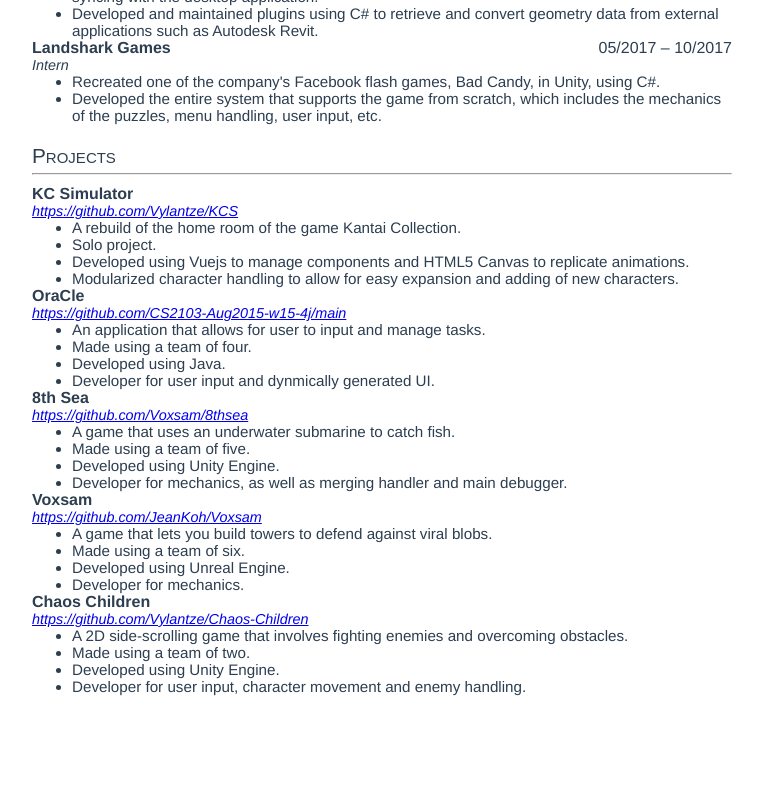
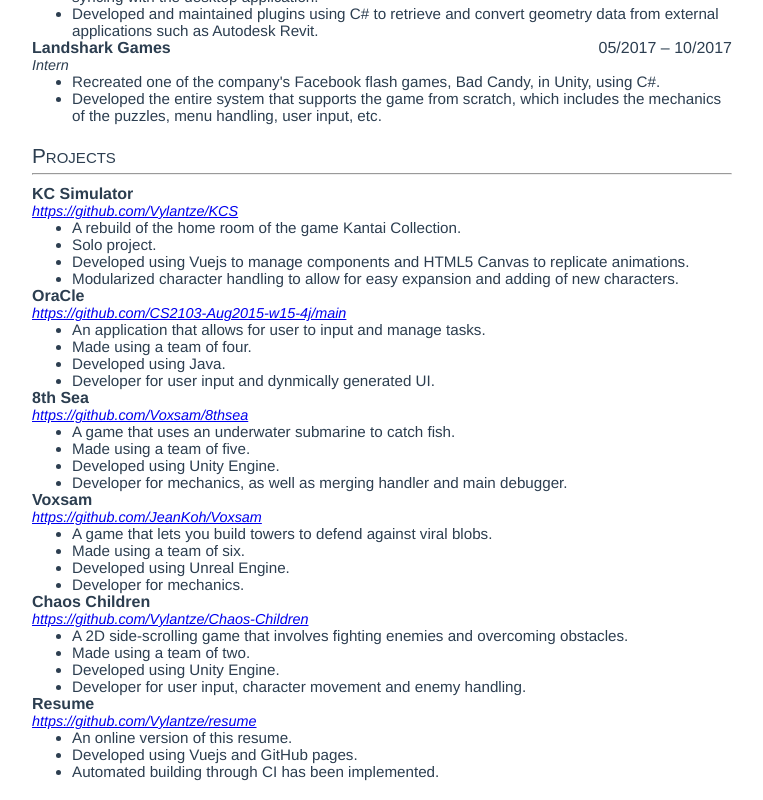
Before and after one commit to Vylantze/resume, a Vue app: page / in a window 1280 px wide. Shown: the part 591-1391 px from the top of the page, without its empty margins (258-1021 px from the left). Before the commit the page ends 1306 px from the top, so only its background shows below. Built offline with nearby package versions, Linux system fonts and the light colour scheme.

Commit message:
Add the resume

```diff
--- a/src/components/Body.vue
+++ b/src/components/Body.vue
@@ -170,6 +170,20 @@
         <li>Developer for user input, character movement and enemy handling.</li>
       </ul>
 
+      <SectionedLine>
+        <div slot="left">
+          <b>Resume</b>
+        </div>
+      </SectionedLine>
+      <div class="italics note">
+        <a href="https://github.com/Vylantze/resume">https://github.com/Vylantze/resume</a>
+      </div>
+      <ul>
+        <li>An online version of this resume.</li>
+        <li>Developed using Vuejs and GitHub pages.</li>
+        <li>Automated building through CI has been implemented.</li>
+      </ul>
+
     </Section>
   </div>
 </template>
```
